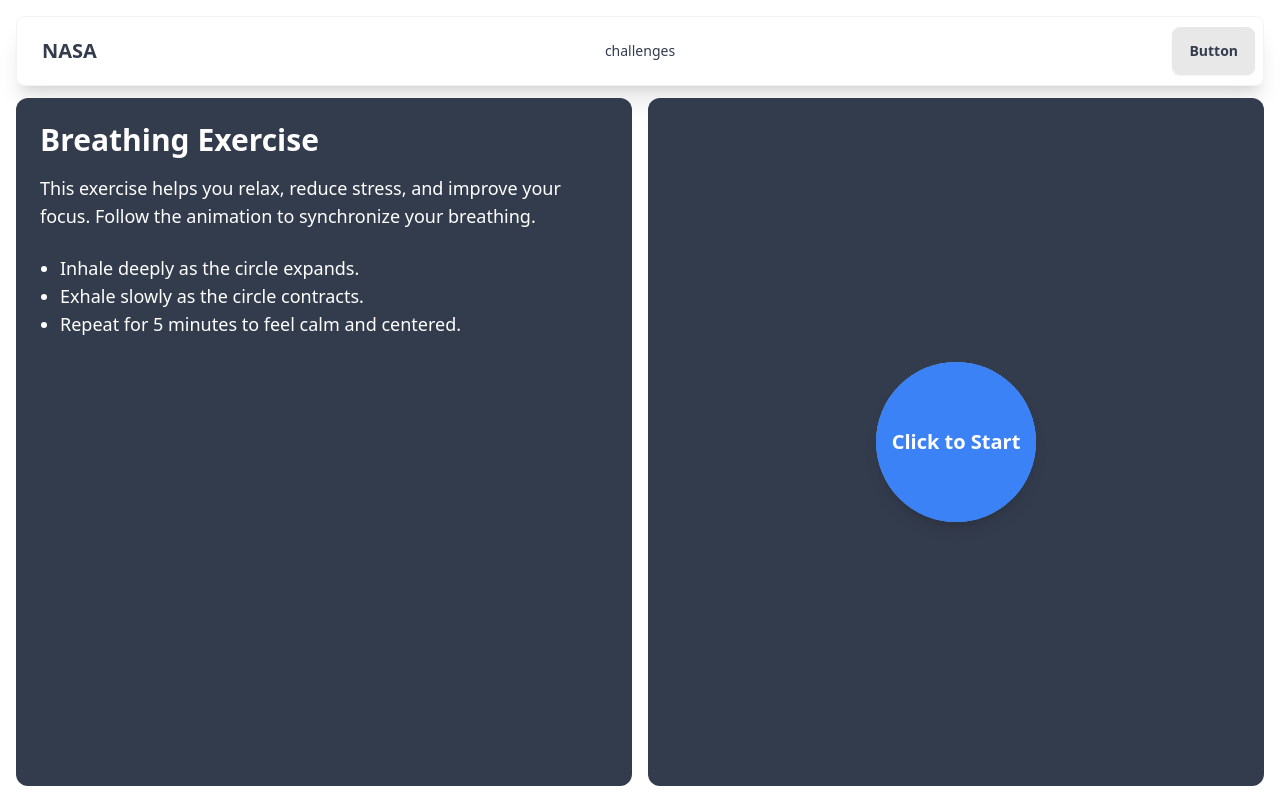
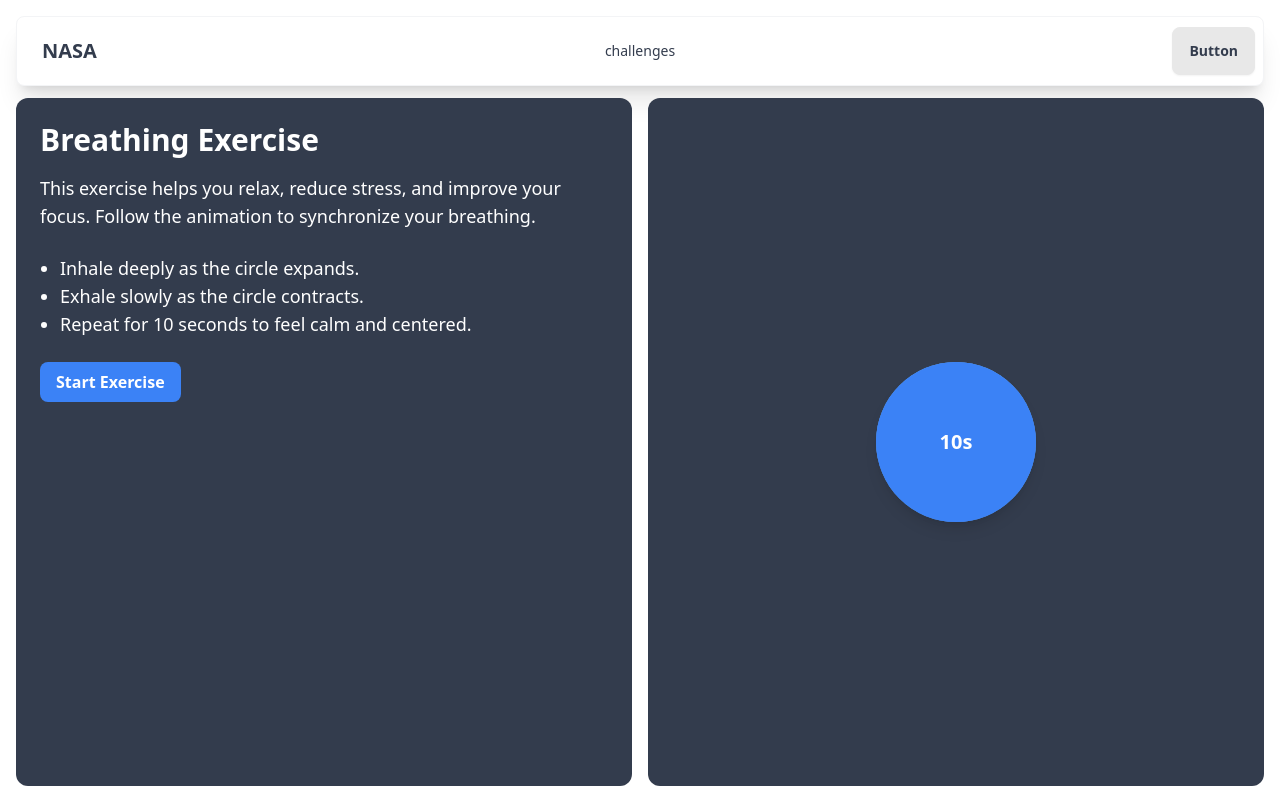
Before and after one commit to emiel04/htf-client, a React (Vite) app: page /challenge/1 in a window 1280 px wide. Built offline with nearby package versions, Linux system fonts and the light colour scheme.

Commit message:
added time to exec

```diff
--- a/src/BreathingCircle.jsx
+++ b/src/BreathingCircle.jsx
@@ -1,23 +1,18 @@
-import { useRef, useState } from "react";
+import { useEffect, useRef } from "react";
 import { gsap } from "gsap";
 
-function BearhingCircle() {
+function BreathingCircle({ timeLeft, isRunning }) {
     const circleRef = useRef(null);
     const waveRefs = useRef([]);
-    const [text, setText] = useState("Click to Start");
 
-    const startExercise = () => {
+    useEffect(() => {
+        if (isRunning) {
             gsap.to(circleRef.current, {
                 scale: 1.5,
                 duration: 4,
                 repeat: -1,
                 yoyo: true,
                 ease: "power1.inOut",
-            onRepeat: () => {
-                setText((prevText) =>
-                    prevText === "Breathe In" ? "Breathe Out" : "Breathe In"
-                );
-            },
             });
 
             waveRefs.current.forEach((wave, index) => {
@@ -29,12 +24,13 @@ function BearhingCircle() {
                     ease: "power1.inOut",
                 });
             });
-
-        setText("Breathe In");
-    };
+        } else {
+            gsap.killTweensOf(circleRef.current);
+            waveRefs.current.forEach((wave) => gsap.killTweensOf(wave));
+        }
+    }, [isRunning]);
 
     return (
-        <div className="">
         <div className="relative w-40 h-40">
             {[...Array(3)].map((_, index) => (
                 <div
@@ -45,14 +41,14 @@ function BearhingCircle() {
             ))}
             <div
                 ref={circleRef}
-                    onClick={startExercise}
-                    className="relative w-full h-full bg-blue-500 rounded-full flex items-center justify-center shadow-lg cursor-pointer"
+                className="relative w-full h-full bg-blue-500 rounded-full flex items-center justify-center shadow-lg"
             >
-                    <p className="text-white text-xl font-bold">{text}</p>
-                </div>
+                <p className="text-white text-xl font-bold">
+                    {timeLeft > 0 ? `${timeLeft}s` : "Done"}
+                </p>
             </div>
         </div>
     );
 }
 
-export default BearhingCircle;
+export default BreathingCircle;
--- a/src/Challenge.jsx
+++ b/src/Challenge.jsx
@@ -1,9 +1,33 @@
 import BreathingCircle from "./BreathingCircle.jsx";
+import { useState, useEffect } from "react";
+import toast, { Toaster } from "react-hot-toast";
 
 function Challenge() {
+    const [timeLeft, setTimeLeft] = useState(10);
+    const [isRunning, setIsRunning] = useState(false);
+
+    useEffect(() => {
+        let timer;
+        if (isRunning && timeLeft > 0) {
+            timer = setInterval(() => {
+                setTimeLeft((prevTime) => prevTime - 1);
+            }, 1000);
+        } else if (timeLeft === 0) {
+            toast.success("Challenge Completed!");
+            setIsRunning(false);
+        }
+        return () => clearInterval(timer);
+    }, [isRunning, timeLeft]);
+
+    const startExercise = () => {
+        setTimeLeft(10);
+        setIsRunning(true);
+    };
+
     return (
         <div className="h-[calc(100vh-7rem)] grid grid-cols-2 gap-4">
-            <div className="bg-neutral p-6  text-white rounded-xl">
+            <Toaster />
+            <div className="bg-neutral p-6 text-white rounded-xl">
                 <h1 className="text-3xl font-bold mb-4">Breathing Exercise</h1>
                 <p className="text-lg mb-6">
                     This exercise helps you relax, reduce stress, and improve your focus. Follow the animation to synchronize your breathing.
@@ -11,11 +35,17 @@ function Challenge() {
                 <ul className="list-disc pl-5 text-lg">
                     <li>Inhale deeply as the circle expands.</li>
                     <li>Exhale slowly as the circle contracts.</li>
-                    <li>Repeat for 5 minutes to feel calm and centered.</li>
+                    <li>Repeat for 10 seconds to feel calm and centered.</li>
                 </ul>
+                <button
+                    onClick={startExercise}
+                    className="mt-6 px-4 py-2 bg-blue-500 text-white font-bold rounded-lg hover:bg-blue-600"
+                >
+                    Start Exercise
+                </button>
             </div>
             <div className="rounded-xl bg-neutral flex justify-center items-center">
-                <BreathingCircle />
+                <BreathingCircle timeLeft={timeLeft} isRunning={isRunning} />
             </div>
         </div>
     );
```
Lines whose indentation alone changed are shown as unchanged.
